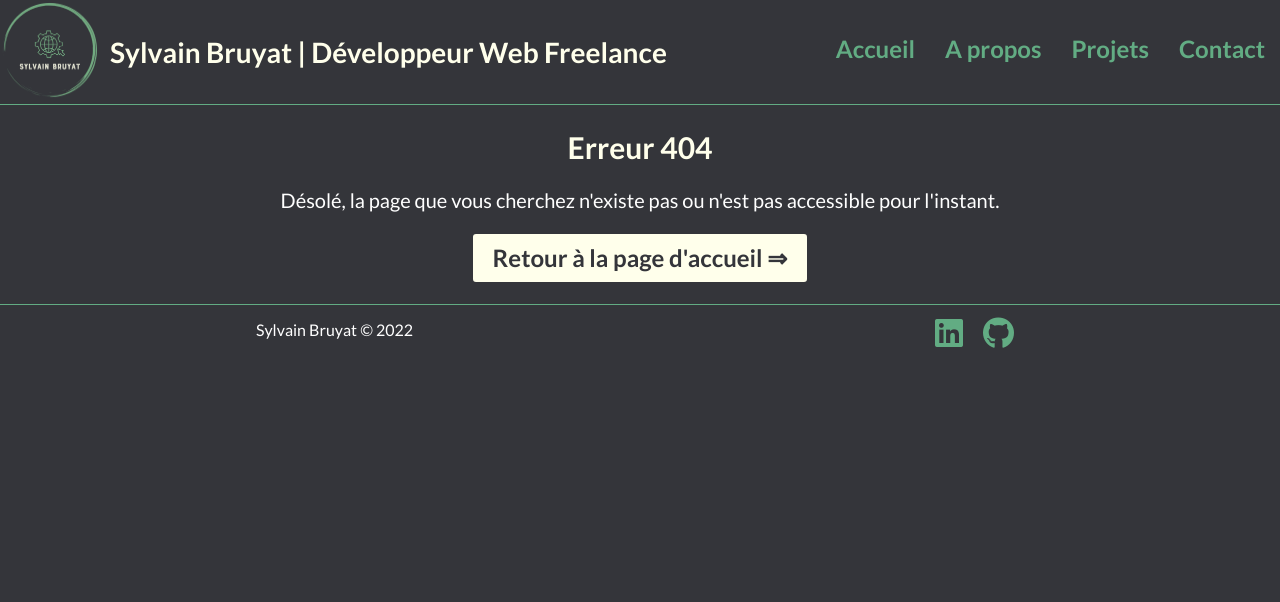
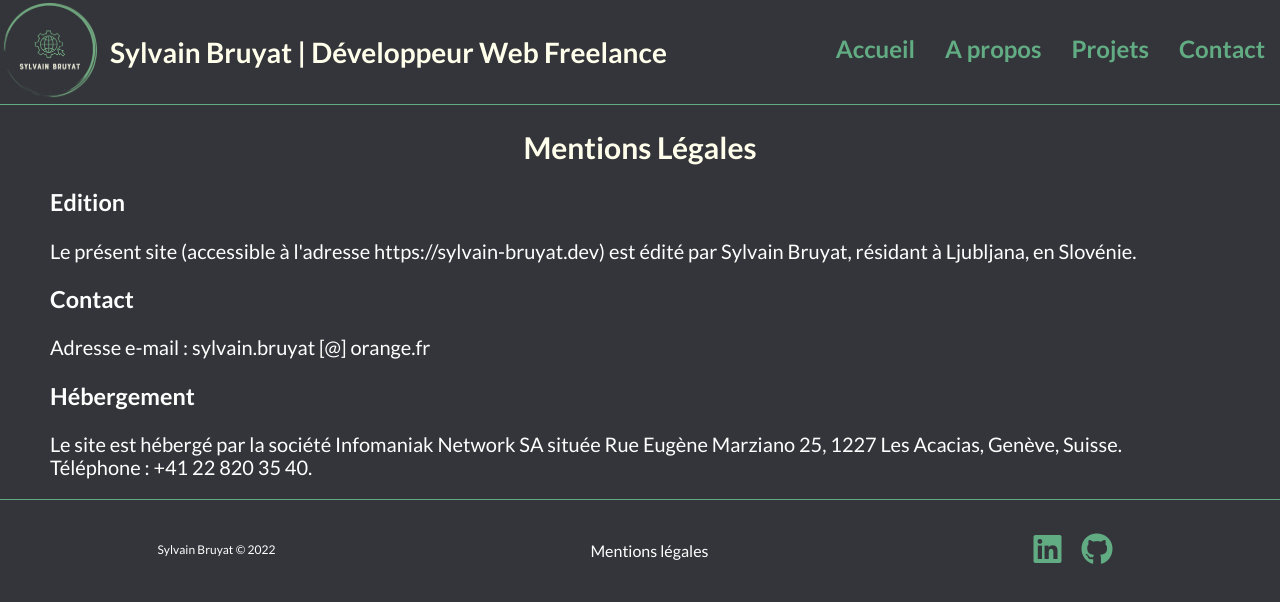
Before and after one commit to SylvainBruyat/portfolio, a React (Create React App) app: page /mentions-legales in a window 1280 px wide. Shown: the top 602 px of the page. Built offline with nearby package versions, Linux system fonts and the light colour scheme.

Commit message:
Addition of page LegalNotices

```diff
--- a/src/App.jsx
+++ b/src/App.jsx
@@ -4,6 +4,7 @@ import Home from './pages/Home';
 import About from './pages/About';
 import Projects from './pages/Projects';
 import Contact from './pages/Contact';
+import LegalNotices from './pages/LegalNotices';
 import NotFound from './pages/NotFound';
 
 import Header from './components/Header';
@@ -20,6 +21,7 @@ export default function App() {
           <Route path="/a-propos" element={<About />}></Route>
           <Route path="/projets" element={<Projects />}></Route>
           <Route path="/contact" element={<Contact />}></Route>
+          <Route path="/mentions-legales" element={<LegalNotices />}></Route>
           <Route path="*" element={<NotFound />}></Route>
         </Routes>
       </ScrollToTop>
--- a/src/components/Footer.jsx
+++ b/src/components/Footer.jsx
@@ -1,7 +1,16 @@
+import { NavLink } from 'react-router-dom';
+
 export default function Footer() {
   return (
     <footer className="footer">
       <p className="footer__text">Sylvain Bruyat © 2022</p>
+      <ul className="footer__links">
+        <li>
+          <NavLink to="/mentions-legales" className="footer__link--text">
+            Mentions légales
+          </NavLink>
+        </li>
+      </ul>
       <ul className="footer__links">
         <li>
           <a
--- /dev/null
+++ b/src/pages/LegalNotices.jsx
@@ -0,0 +1,21 @@
+export default function LegalNotices() {
+  return (
+    <main>
+      <h2>Mentions Légales</h2>
+      <h3>Edition</h3>
+      <p>
+        Le présent site (accessible à l'adresse https://sylvain-bruyat.dev) est
+        édité par Sylvain Bruyat, résidant à Ljubljana, en Slovénie.
+      </p>
+      <h3>Contact</h3>
+      <p>Adresse e-mail : sylvain.bruyat [@] orange.fr</p>
+      <h3>Hébergement</h3>
+      <p>
+        Le site est hébergé par la société Infomaniak Network SA située Rue
+        Eugène Marziano 25, 1227 Les Acacias, Genève, Suisse.
+        <br />
+        Téléphone : +41 22 820 35 40.
+      </p>
+    </main>
+  );
+}
--- a/src/styles/components/_footer.scss
+++ b/src/styles/components/_footer.scss
@@ -4,11 +4,12 @@
   height: 100px;
   display: flex;
   justify-content: space-around;
+  align-items: center;
   border-top: 1px solid vars.$color-secondary;
 
   &__text {
     text-align: center;
-    font-size: 0.8rem;
+    font-size: 0.6rem;
   }
 
   &__links {
@@ -19,5 +20,10 @@
     margin: 10px;
     color: vars.$color-secondary;
     font-size: 1.6rem;
+
+    &--text {
+      color: unset;
+      font-size: 0.8rem;
+    }
   }
 }
```
